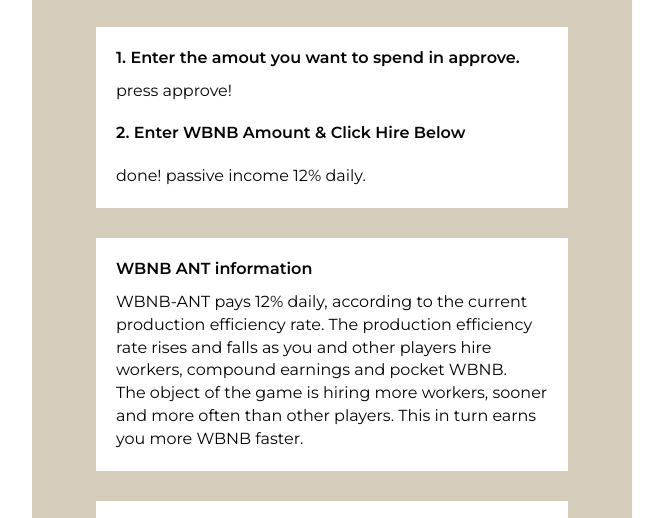
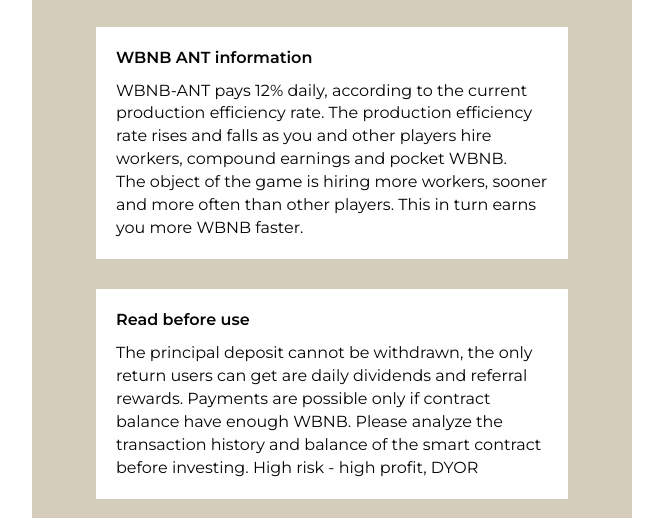
Before and after one commit to onebigheffer/bnb-miner, a plain HTML site: page index.html in a window 1280 px wide. Shown: the part 1127-1645 px from the top of the page, without its empty margins (308-971 px from the left). Drawn offline with Linux system fonts and the light colour scheme.

Commit message:
Update index.html

```diff
--- a/index.html
+++ b/index.html
@@ -195,16 +195,6 @@
 						</div>
 
 						<div class="altcolor" style="display: block;">
-							<p><b>1. Enter the amout you want to spend in approve.</b></p>
-							<p>press approve!</p>
-							<br>
-							<p><b>2. Enter WBNB Amount & Click Hire Below</b></p>
-							<br>
-							<p>done! passive income 12% daily.</p>
-						</div>
-
-
-						<div class="altcolor" style="display: block;">
 							<p>
 								<b>WBNB ANT information</b>
 							</p>
```
